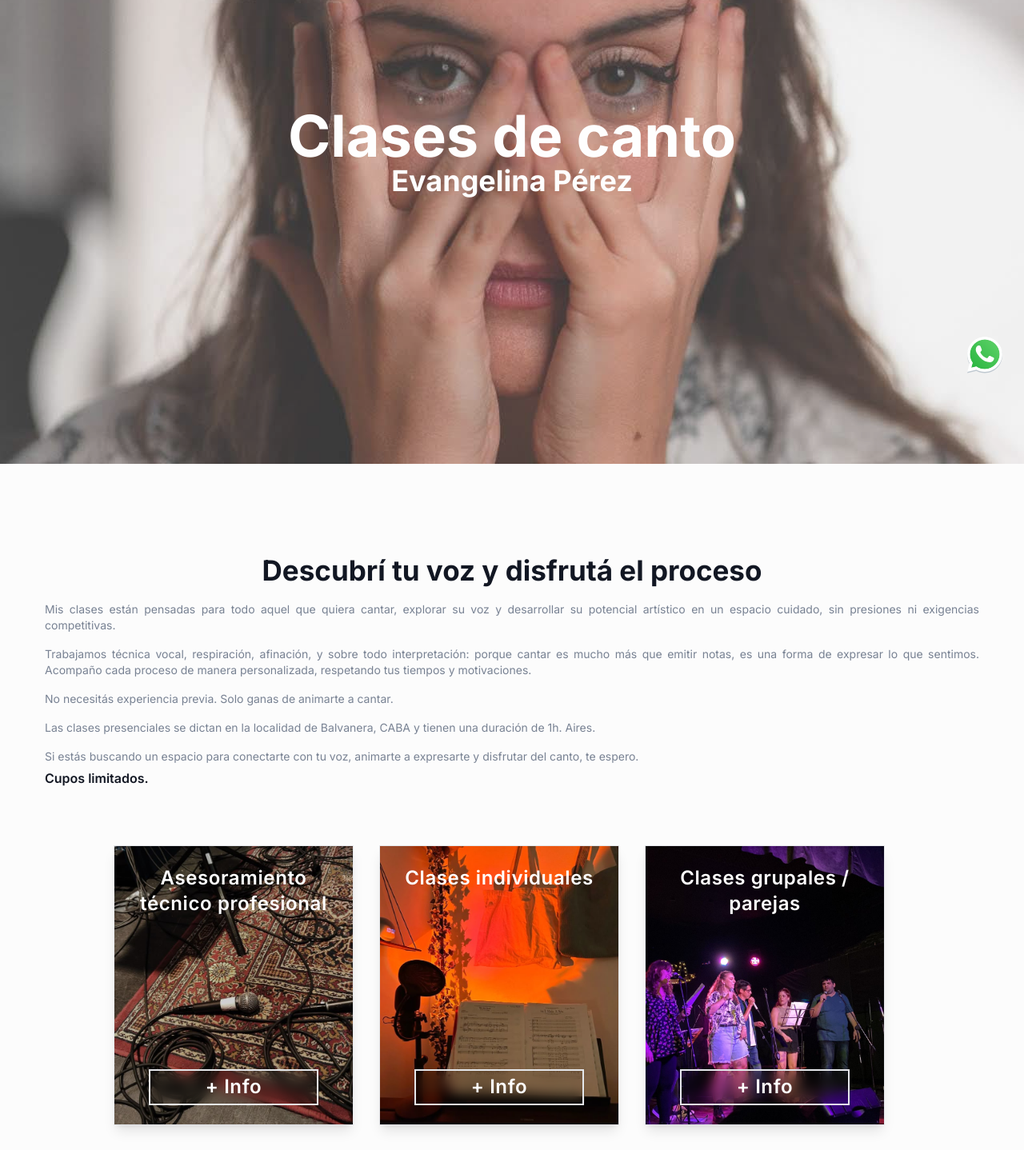
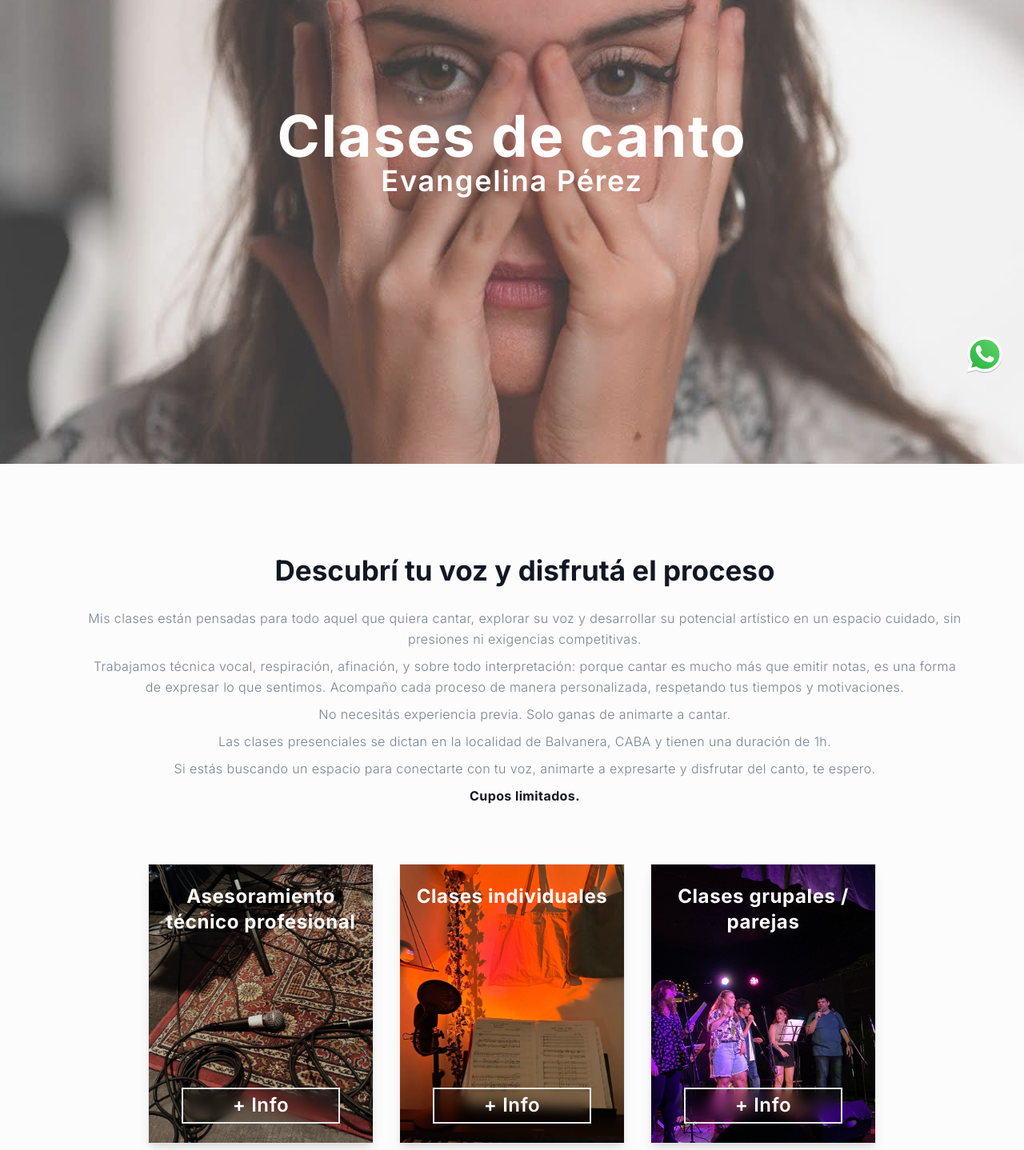
Before and after one commit to rodrigo0109/clases_canto, a Next.js app: page / in a window 1280 px wide. Shown: the part 220-1658 px from the top of the page at 80% size. Built offline with nearby package versions, Linux system fonts and the light colour scheme.

Commit message:
change completed, pending seo optimization

```diff
--- a/src/components/About/AboutSectionOne.tsx
+++ b/src/components/About/AboutSectionOne.tsx
@@ -1,55 +1,57 @@
-import SectionTitle from "../Common/SectionTitle";
 import Card from "./Card";
 import cardsData from "./cards.json";
 
 const AboutSectionOne = () => {
   return (
     <section id="about" className="pt-16 md:pt-20 lg:pt-28">
-      <div className="container">
-        <div className="border-b border-body-color/[.15] pb-16 dark:border-white/[.15] md:pb-20 lg:pb-28">
-          <div className="-mx-4 flex flex-wrap items-center px-5 sm:px-0">
-            <div className="w-full px-4">
-              <SectionTitle
-                title="Descubrí tu voz y disfrutá el proceso"
-                width="100%"
-                center
-                paragraph="Mis clases están pensadas para todo aquel que quiera cantar, explorar su voz y desarrollar su potencial artístico en un espacio cuidado, sin presiones ni exigencias competitivas."
-                mb="5px"
-              />
-              <SectionTitle
-                title=""
-                width="100%"
-                paragraph="Trabajamos técnica vocal, respiración, afinación, y sobre todo interpretación: porque cantar es mucho más que emitir notas, es una forma de expresar lo que sentimos. Acompaño cada proceso de manera personalizada, respetando tus tiempos y motivaciones."
-                mb="5px"
-              />
-              <SectionTitle
-                title=""
-                width="100%"
-                paragraph="No necesitás experiencia previa. Solo ganas de animarte a cantar."
-                mb="5px"
-              />
-              <SectionTitle
-                title=""
-                width="100%"
-                paragraph="Las clases presenciales se dictan en la localidad de Balvanera,  CABA  y tienen una duración de 1h. Aires."
-                mb="5px"
-              />
-              <SectionTitle
-                title=""
-                width="100%"
-                paragraph="Si estás buscando un espacio para conectarte con tu voz, animarte a expresarte y disfrutar del canto, te espero."
-                mb="5px"
-              />
-              <span className="font-semibold text-black">Cupos limitados.</span>
+      <div className="container w-full">
+        <div className="border-b border-body-color/[.15] dark:border-white/[.15]">
+          <div className="flex w-full flex-wrap items-center sm:px-0 lg:mx-4 xl:px-5">
+            <div className="flex w-full flex-col items-center px-4 text-center leading-relaxed text-body-color">
+              <h2 className="font-sequel mx-auto mb-4 text-2xl font-bold !leading-tight text-black sm:text-3xl md:text-[35px]">
+                Descubrí tu voz y disfrutá el proceso
+              </h2>
+              <div className="font-sequel flex flex-col font-light tracking-wide">
+                <span className="mt-2">
+                  Mis clases están pensadas para todo aquel que quiera cantar,
+                  explorar su voz y desarrollar su potencial artístico en un
+                  espacio cuidado, sin presiones ni exigencias competitivas.
+                </span>
+                <span className="mt-2">
+                  Trabajamos técnica vocal, respiración, afinación, y sobre todo
+                  interpretación: porque cantar es mucho más que emitir notas,
+                  es una forma de expresar lo que sentimos. Acompaño cada
+                  proceso de manera personalizada, respetando tus tiempos y
+                  motivaciones.
+                </span>
+                <span className="mt-2">
+                  No necesitás experiencia previa. Solo ganas de animarte a
+                  cantar.
+                </span>
+                <span className="mt-2">
+                  Las clases presenciales se dictan en la localidad de
+                  Balvanera, CABA y tienen una duración de 1h.
+                </span>
+                <span className="mt-2">
+                  Si estás buscando un espacio para conectarte con tu voz,
+                  animarte a expresarte y disfrutar del canto, te espero.
+                </span>
+                <span className="mt-2 font-bold text-black">
+                  Cupos limitados.
+                </span>
+              </div>
             </div>
 
-            <div className="mt-10 flex w-full flex-wrap items-center justify-center">
+            <div className="mt-10 flex w-full flex-col items-center justify-center lg:flex-row lg:flex-wrap">
               {cardsData.map((card: any, i: number) => (
-                <Card key={i} title={card.title} index={i} />
+                <Card
+                  key={i}
+                  title={card.title}
+                  index={i}
+                  message={card.message}
+                />
               ))}
             </div>
-
-            {/* <div className="mt-4 h-[400px] w-full bg-about bg-cover bg-center bg-no-repeat px-4 sm:mt-0 lg:w-1/2"></div> */}
           </div>
         </div>
       </div>
--- a/src/components/About/Card.tsx
+++ b/src/components/About/Card.tsx
@@ -1,6 +1,8 @@
+"use-client";
+import Link from "next/link";
 import React from "react";
 
-const Card = ({ title, index }: any) => {
+const Card = ({ title, index, message }: any) => {
   const bgImages = [
     "/images/card/1.jpeg",
     "/images/card/2.jpeg",
@@ -10,12 +12,19 @@ const Card = ({ title, index }: any) => {
   ];
   return (
     <div
-      className="mr-8 mt-8 flex h-[350px] w-1/4 cursor-pointer flex-col items-center justify-between border bg-cover bg-center px-4 py-6 text-center text-2xl font-semibold tracking-wide text-white shadow-lg"
+      className="font-sequel mt-8 flex h-[350px] w-full flex-col items-center justify-between border bg-cover bg-center px-4 py-6 text-center text-2xl font-bold tracking-wide text-white shadow-lg lg:mr-8 xl:w-1/4"
       style={{ backgroundImage: `url(${bgImages[index]})` }}
     >
       <h4>{title}</h4>
-      <button className="h-[45px] w-[80%] border-[2px] bg-transparent font-semibold tracking-wide text-white backdrop-blur">
-        + Info
+      <button className="group relative z-0 h-[45px] w-[80%] overflow-hidden border-[2px] bg-transparent font-semibold tracking-wide text-white backdrop-blur transition-all duration-300">
+        <Link
+          href={`https://wa.me/5491154568278?text=${message}`}
+          target="blank_"
+          passHref
+        >
+          <span className="relative z-10">+ Info</span>
+          <span className="absolute left-0 top-0 z-0 h-full w-0 skew-x-[-20deg] bg-white opacity-20 transition-all duration-500 group-hover:w-full"></span>
+        </Link>
       </button>
     </div>
   );
--- a/src/components/About/cards.json
+++ b/src/components/About/cards.json
@@ -1,27 +1,22 @@
 [
   {
     "title": "Asesoramiento técnico profesional",
-    "image": "",
-    "message": ""
+    "message": "Hola,%quiero%20saber%20sobre%20asesoramiento%20t%C3%A9cnico%20profesional,%20gracias."
   },
   {
     "title": "Clases individuales",
-    "image": "",
-    "message": ""
+    "message": "Hola,%quiero%20saber%20sobre%20clases%20individuales,%20gracias."
   },
   {
     "title": "Clases grupales / parejas",
-    "image": "",
-    "message": ""
+    "message": "Hola,%quiero%20saber%20sobre%20clases%20grupales%20o%20en%20pareja,%20gracias."
   },
   {
     "title": "Clases virtuales",
-    "image": "",
-    "message": ""
+    "message": "Hola,%quiero%20saber%20sobre%20clases%20virtuales,%20gracias."
   },
   {
     "title": "Grabaciones Home studio",
-    "image": "",
-    "message": ""
+    "message": "Hola,%quiero%20saber%20sobre%20grabaciones%20home%20studio,%20gracias."
   }
 ]
--- a/src/components/Contact/Map.tsx
+++ b/src/components/Contact/Map.tsx
@@ -6,7 +6,7 @@ const Map = () => {
   const { theme } = useTheme();
 
   return (
-    <div className="relative z-10 h-full rounded-sm bg-white p-0 shadow-three dark:bg-gray-dark sm:p-11 lg:p-8 xl:p-11">
+    <div className="relative z-10 h-full rounded-sm bg-white p-0 shadow-three dark:bg-[#000] sm:p-11 lg:p-8 xl:p-11">
       <div
         className="flex h-full w-full flex-row items-center justify-center"
         data-aos="fade-in"
--- a/src/components/Hero/index.tsx
+++ b/src/components/Hero/index.tsx
@@ -1,18 +1,27 @@
+"use client";
+
+import { motion } from "framer-motion";
+
 const Hero = () => {
   return (
-    <>
     <section
       id="home"
-        className="z-10 flex h-[800px] items-center justify-center overflow-hidden bg-hero bg-cover  bg-center bg-no-repeat pb-4 pt-20 opacity-80 md:pb-[120px] md:pt-[150px] xl:pb-[160px] xl:pt-[180px] 2xl:pb-[200px] 2xl:pt-[210px]"
+      className="z-10 flex h-[800px] items-center justify-center overflow-hidden bg-hero bg-cover bg-center bg-no-repeat pb-4 pt-20 opacity-80 md:pb-[120px] md:pt-[150px] xl:pb-[160px] xl:pt-[180px] 2xl:pb-[200px] 2xl:pt-[210px]"
     >
       <div className="container m-auto">
-          <div className="flex flex-col text-center text-4xl font-bold xl:text-7xl">
+        <motion.div
+          initial={{ opacity: 0, y: 50 }}
+          animate={{ opacity: 1, y: 0 }}
+          transition={{ duration: 1 }}
+          className="font-sequel flex flex-col text-center text-4xl font-bold tracking-wide xl:text-7xl"
+        >
           <h1>Clases de canto</h1>
-            <span className="text-2xl xl:text-4xl">Evangelina Pérez</span>
-          </div>
+          <span className="text-2xl font-semibold xl:text-4xl">
+            Evangelina Pérez
+          </span>
+        </motion.div>
       </div>
     </section>
-    </>
   );
 };
 
--- a/src/components/ScrollToTop/index.tsx
+++ b/src/components/ScrollToTop/index.tsx
@@ -33,7 +33,7 @@ export default function ScrollToTop() {
         <div
           onClick={scrollToTop}
           aria-label="scroll to top"
-          className="flex h-10 w-10 cursor-pointer items-center justify-center rounded-md bg-primary text-white shadow-md transition duration-300 ease-in-out hover:bg-opacity-80 hover:shadow-signUp"
+          className="flex h-10 w-10 cursor-pointer items-center justify-center rounded-md bg-gray-dark text-white shadow-md transition duration-300 ease-in-out hover:bg-opacity-80 hover:shadow-signUp"
         >
           <span className="mt-[6px] h-3 w-3 rotate-45 border-l border-t border-white"></span>
         </div>
--- a/src/styles/index.css
+++ b/src/styles/index.css
@@ -5,8 +5,33 @@
 @tailwind utilities;
 
 @layer base {
-  body {
-    font-family: "Inter", sans-serif;
+  @font-face {
+    font-family: "Sequel";
+    src: url("/fonts/sequel/Sequel_Sans_Light_Head.ttf") format("truetype");
+    font-weight: 300;
+    font-style: normal;
+    font-display: swap;
+  }
+  @font-face {
+    font-family: "Sequel";
+    src: url("/fonts/sequel/Sequel_Sans_Medium_Head.ttf") format("truetype");
+    font-weight: 400;
+    font-style: normal;
+    font-display: swap;
+  }
+  @font-face {
+    font-family: "Sequel";
+    src: url("/fonts/sequel/Sequel_Sans_Semi_Bold_Head.ttf") format("truetype");
+    font-weight: 600;
+    font-style: normal;
+    font-display: swap;
+  }
+  @font-face {
+    font-family: "Sequel";
+    src: url("/fonts/sequel/Sequel_Sans_Black_Head.ttf") format("truetype");
+    font-weight: 700;
+    font-style: normal;
+    font-display: swap;
   }
 }
 
@@ -37,6 +62,6 @@
 }
 
 .text-shadow {
-  color:#bf1dd8;
+  color: #bf1dd8;
   text-shadow: #bf1dd8 2px 0 20px;
 }
```
Also changed, not shown: src/app/layout.tsx (+6 -3 lines), src/components/About/AboutSectionTwo.tsx (+14 -12 lines), src/components/Contact/index.tsx (+24 -6 lines), src/components/Footer/index.tsx (+15 -35 lines), src/components/Students/index.tsx (+6 -10 lines). Lines whose indentation alone changed are shown as unchanged.
